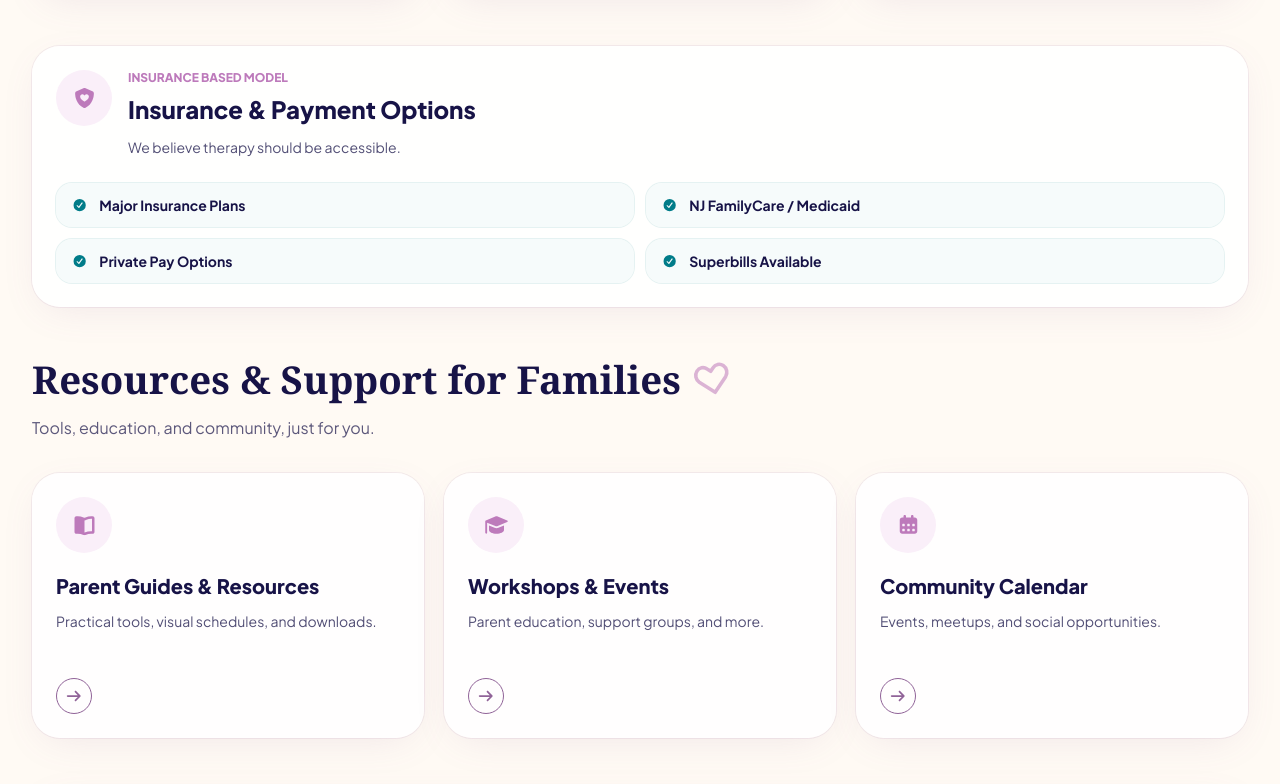
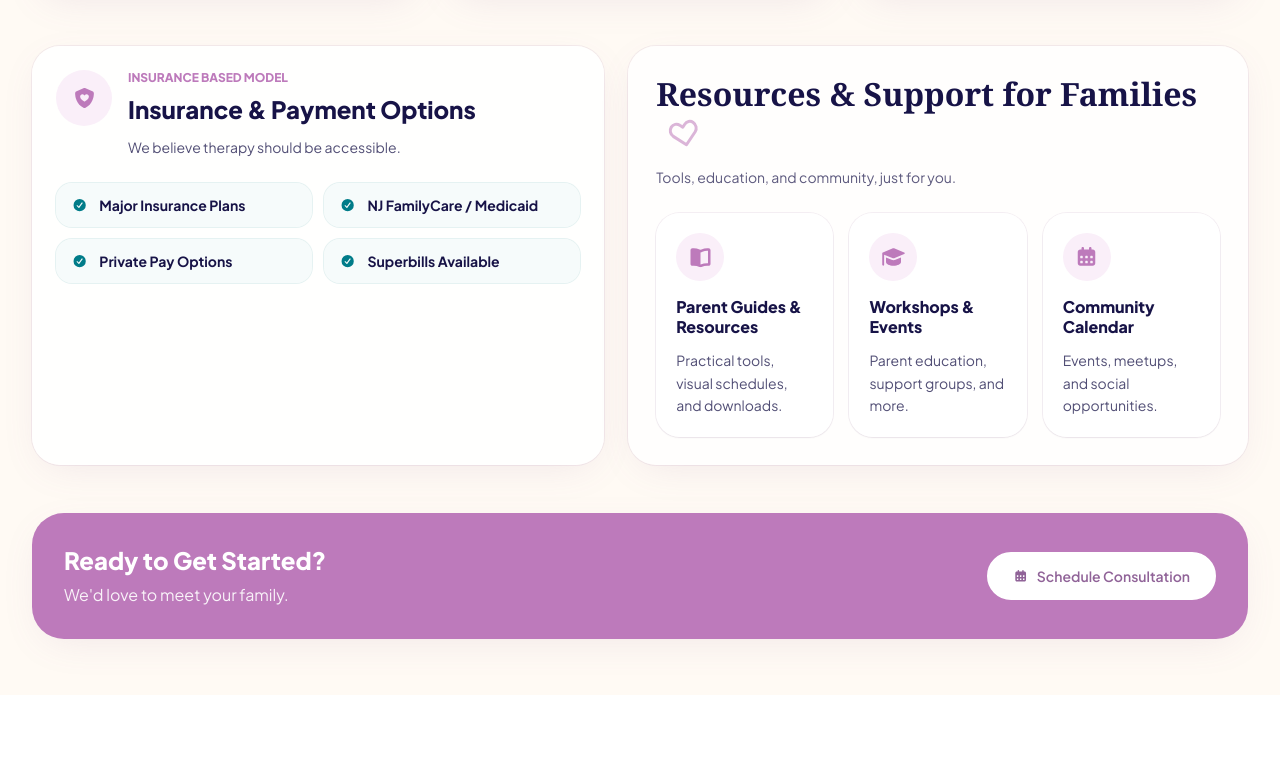
Before and after one commit to tasawur1/AvashubNJ, a Next.js app: page /programs in a window 1280 px wide. Shown: the part 2754-3538 px from the top of the page. After the commit the page ends 3449 px from the top, so only its background shows below. Built offline with nearby package versions, Linux system fonts and the light colour scheme.

Commit message:
Polish Programs desktop support section

```diff
--- a/src/app/programs/page.tsx
+++ b/src/app/programs/page.tsx
@@ -452,7 +452,7 @@ function MobileProgramHero() {
 function InsuranceOptionsCard({ className = "" }: { className?: string }) {
   return (
     <section className={className} aria-labelledby="insurance-options-heading">
-      <div className="rounded-[1.75rem] bg-white/95 p-6 shadow-card ring-1 ring-brand-purple-deep/10">
+      <div className="flex h-full flex-col rounded-[1.75rem] bg-white/95 p-6 shadow-card ring-1 ring-brand-purple-deep/10">
         <div className="flex items-start gap-4">
           <span className="flex h-14 w-14 shrink-0 items-center justify-center rounded-full bg-brand-lavender text-brand-purple-bright">
             <Icon name="shieldHeart" size="lg" />
@@ -1052,41 +1052,40 @@ function DesktopProgramsPage() {
 
       <section className="pb-12">
         <SectionContainer>
-          <InsuranceOptionsCard />
-        </SectionContainer>
-      </section>
+          <div className="grid gap-6 xl:grid-cols-[0.48fr_0.52fr] xl:items-stretch">
+            <div className="h-full">
+              <InsuranceOptionsCard className="h-full" />
+            </div>
 
-      <section className="pb-12">
-        <SectionContainer>
-          <h2 className="font-serif text-[clamp(2rem,3vw,3rem)] font-semibold leading-tight text-brand-navy">
+            <div className="h-full rounded-[1.75rem] bg-white/80 p-6 shadow-card ring-1 ring-brand-purple-deep/10 xl:p-7">
+              <h2 className="font-serif text-[clamp(1.8rem,2.5vw,2.5rem)] font-semibold leading-tight text-brand-navy">
                 Resources & Support for Families
                 <span className="ml-3 text-brand-purple-bright/55">
                   <TiltedHeartOutline />
                 </span>
               </h2>
-          <p className="mt-3 max-w-xl text-base leading-relaxed text-brand-navy/70">
+              <p className="mt-3 max-w-xl text-sm leading-relaxed text-brand-navy/70">
                 Tools, education, and community, just for you.
               </p>
-          <div className="mt-8 grid gap-5 lg:grid-cols-3">
+              <div className="mt-6 grid gap-4 lg:grid-cols-3">
                 {resourceCards.map((card) => (
                   <article
                     key={card.title}
-                className="rounded-[1.75rem] bg-white/90 p-6 shadow-card ring-1 ring-brand-purple-deep/10"
+                    className="flex h-full flex-col rounded-[1.5rem] bg-white/90 p-5 shadow-sm ring-1 ring-brand-purple-deep/10"
                   >
-                <span className="flex h-14 w-14 items-center justify-center rounded-full bg-brand-lavender text-brand-purple-bright">
+                    <span className="flex h-12 w-12 items-center justify-center rounded-full bg-brand-lavender text-brand-purple-bright">
                       <Icon name={card.icon} size="lg" />
                     </span>
-                <h3 className="mt-5 text-xl font-extrabold leading-tight text-brand-navy">
+                    <h3 className="mt-4 text-base font-extrabold leading-tight text-brand-navy">
                       {card.title}
                     </h3>
-                <p className="mt-3 min-h-12 text-sm leading-relaxed text-brand-navy/75">
+                    <p className="mt-3 text-sm leading-relaxed text-brand-navy/75">
                       {card.text}
                     </p>
-                <span className="mt-5 flex h-9 w-9 items-center justify-center rounded-full border border-brand-purple-deep text-brand-purple-deep">
-                  <Icon name="arrowRight" size="sm" />
-                </span>
                   </article>
                 ))}
+              </div>
+            </div>
           </div>
         </SectionContainer>
       </section>
```
Lines whose indentation alone changed are shown as unchanged.
